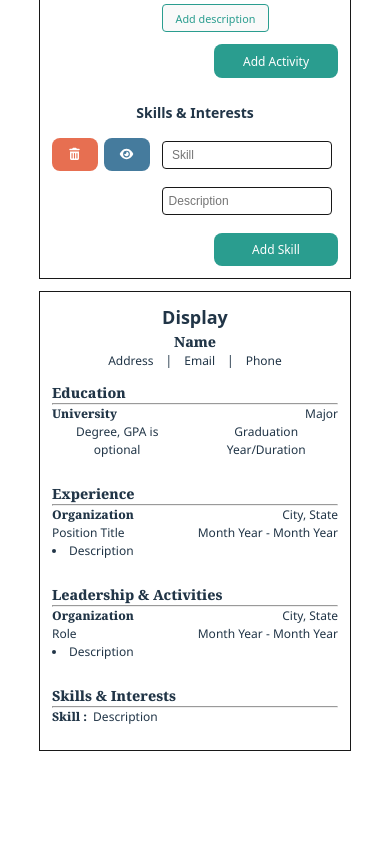
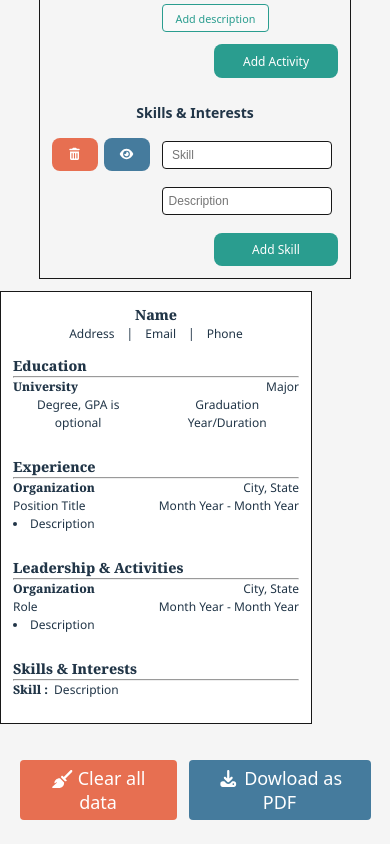
Before and after one commit to lunarwong/cv-application-builder, a React (Vite) app: page / in a window 390 px wide. Shown: the part 1363-2207 px from the top of the page. Before the commit the page ends 2114 px from the top, so only its background shows below. Built offline with nearby package versions, Linux system fonts and the light colour scheme; a web font is replaced by a local one.

Commit message:
feat: local storage function

```diff
--- a/src/App.css
+++ b/src/App.css
@@ -8,6 +8,8 @@
 
 input {
   border: 1px solid var(--black);
+  background-color: var(--white);
+
   border-radius: 4px;
   padding: 0.5rem;
   font-size: 1rem;
@@ -18,6 +20,58 @@ input {
 }
 
 
+.display-and-btn {
+  display: flex;
+  flex-direction: column;
+  gap: 1rem;
+
+}
+
+.display-and-btn .btn-container{
+  min-width: 90%;
+  margin-right: 1.5rem;
+
+  display: flex;
+  flex-direction: row;
+  justify-content: space-between;
+  align-items: center;
+}
+
+.clear-data-btn {
+  background-color: var(--red);
+  color: var(--white);
+  border: none;
+  padding: 0.5rem 1rem;
+  border-radius: 4px;
+  cursor: pointer;
+
+  font-size: 1.5rem;
+
+  transition: background-color 0.3s ease;
+}
+
+.clear-data-btn:hover {
+  background-color: var(--dark-red);
+  transition: background-color 0.3s ease;
+}
+
+
+.export-data-btn{
+  background-color: var(--blue);
+  color: var(--white);
+  border: none;
+  padding: 0.5rem 1rem;
+  border-radius: 4px;
+  cursor: pointer;
+
+  font-size: 1.5rem;
+  transition: background-color 0.3s ease;
+}
+
+.export-data-btn:hover {
+  background-color: var(--dark-blue);
+  transition: background-color 0.3s ease;
+}
 
 
 
@@ -44,6 +98,22 @@ input {
     width: 100%;
     max-width: 100vw;
 
+  }
+  .display-and-btn {
+    width: 100%;
+    max-width: 100vw;
+    margin: 0 auto;
+  }
+
+  .display-and-btn .btn-container{
+    flex-direction: row;
+    align-items: center;
+    gap: 1rem;
+    margin-left: 0;
+    margin-right: 0;
+    /* width: 80vw; */
+    max-width: 80%;
+    margin: 2rem auto;
   }
 
   /* .modify-container{
--- a/src/App.jsx
+++ b/src/App.jsx
@@ -1,18 +1,29 @@
-import { useState } from 'react'
+import { useState, useEffect } from 'react'
 import './App.css'
 import EditForm from './components/EditForm'
 import Display from './components/Display'
+import { FontAwesomeIcon } from '@fortawesome/react-fontawesome';
+import { faBroom, faDownload } from "@fortawesome/free-solid-svg-icons";
+
 
 
 function App() {
-  const [cvData, setCvData] = useState({
+
+  //Data & set data, show data in local storage
+  const [cvData, setCvData] = useState(() => {
+    const savedData = localStorage.getItem('cvData');
+    return savedData ? JSON.parse(savedData) : {
       name: 'Name',
       address: 'Address',
       email: 'Email',
-        phone: 'Phone',
-      });
+      phone: 'Phone'
+    }}
+  );
 
-  const [eduData, setEduData] = useState([{
+  const [eduData, setEduData] = useState(() => {
+    const savedData = localStorage.getItem('eduData');
+    return savedData ? JSON.parse(savedData) :
+    [{
     university: 'University',
     major: 'Major',
     degree: 'Degree, GPA is optional',
@@ -20,33 +31,126 @@ function App() {
     thesis: '',
     additionalDetail: '',
     visible: true
-  }]);
+    }]}
+  );
 
-  const [expData, setExpData] = useState([{
+
+
+  const [expData, setExpData] = useState(() =>{
+    const savedData = localStorage.getItem('expData');
+    return savedData ? JSON.parse(savedData) :
+    [{
         organization: 'Organization',
         city: 'City, State',
         position: 'Position Title',
         year: 'Month Year - Month Year',
         description: ['Description'],
         visible: true
-      }]);
+    }]}
+  );
 
-    const [actData, setActData] = useState([{
+  const [actData, setActData] = useState(() => {
+    const savedData = localStorage.getItem('actData');
+    return savedData ? JSON.parse(savedData) :
+    [{
       organization: 'Organization',
       city: 'City, State',
       role: 'Role',
       year: 'Month Year - Month Year',
       description: ['Description'],
       visible: true
-      }]);
+    }]}
+);
 
-      const [skillData, setSkillData] = useState([
-        {
+  const [skillData, setSkillData] = useState(() => {
+    const savedData = localStorage.getItem('skillData');
+    return savedData ? JSON.parse(savedData) :
+    [{
       skill: "Skill",
       description: "Description",
       visible: true
+    }]}
+  );
+
+  //store data in local storage
+  useEffect(() => {
+      localStorage.setItem("cvData", JSON.stringify(cvData))
+    }, [cvData])
+
+  useEffect(() => {
+      localStorage.setItem("eduData", JSON.stringify(eduData))
+    }, [eduData])
+
+  useEffect(() => {
+      localStorage.setItem("expData", JSON.stringify(expData))
+    }, [expData])
+
+  useEffect(() => {
+      localStorage.setItem("actData", JSON.stringify(actData))
+    }, [actData])
+
+  useEffect(() => {
+      localStorage.setItem("skillData", JSON.stringify(skillData))
+    }, [skillData])
+
+
+  //clear all data
+  const clearAllData = () => {
+    const confirmDel = window.confirm("Proceed delete all data?");
+    if (!confirmDel) {
+      console.log("Data not deleted");
+      return;
+    } else if (confirmDel) {
+      console.log("Data deleted");
+       localStorage.clear();
+    setCvData({
+      name: 'Name',name: 'Name',
+      address: 'Address',
+      email: 'Email',
+      phone: 'Phone'});
+    setEduData(
+      [{
+      university: 'University',
+      major: 'Major',
+      degree: 'Degree, GPA is optional',
+      year: 'Graduation Year/Duration',
+      thesis: '',
+      additionalDetail: '',
+      visible: true
+      }]
+    );
+    setExpData(
+      [{
+        organization: 'Organization',
+        city: 'City, State',
+        position: 'Position Title',
+        year: 'Month Year - Month Year',
+        description: ['Description'],
+        visible: true
+    }]
+    );
+    setActData(
+      [{
+        organization: 'Organization',
+        city: 'City, State',
+        role: 'Role',
+        year: 'Month Year - Month Year',
+        description: ['Description'],
+        visible: true
+      }]
+    );
+    setSkillData(
+      [{
+        skill: "Skill",
+        description: "Description",
+        visible: true
+      }]
+    );
     }
-      ]);
+
+  }
+
+  const exportDataPDF = () => {}
 
 
   return (
@@ -65,6 +169,7 @@ function App() {
           skillData={skillData}
           setSkillData={setSkillData}
         />
+        <div className='display-and-btn'>
           <Display
             cvData={cvData}
             eduData={eduData}
@@ -72,6 +177,13 @@ function App() {
             actData={actData}
             skillData={skillData}
           />
+          <div className='btn-container'>
+            <button className='clear-data-btn' onClick={clearAllData} ><FontAwesomeIcon icon={faBroom}/> Clear all data</button>
+            <button className='export-data-btn' onClick={exportDataPDF}><FontAwesomeIcon icon={faDownload}/> Dowload as PDF</button>
+          </div>
+
+        </div>
+
       </div>
     </>
   )
--- a/src/components/Display.jsx
+++ b/src/components/Display.jsx
@@ -5,7 +5,6 @@ const Display = ({cvData, eduData, expData, actData, skillData}) => {
     return (
         <>
         <div className='display-container'>
-        <h2>Display</h2>
 
         <div className='export-content'>
           <h3 className="content-head center">{cvData.name}</h3>
--- a/src/components/EditForm.jsx
+++ b/src/components/EditForm.jsx
@@ -5,8 +5,7 @@ import { faEye, faEyeSlash, faTrashCan } from "@fortawesome/free-solid-svg-icons
 
 const EditForm = (
   { cvData, setCvData, eduData, setEduData, expData, setExpData
-    , actData, setActData, skillData, setSkillData
-   }
+    , actData, setActData, skillData, setSkillData}
   ) => {
 
       //EDUCATION SECTION//
@@ -142,18 +141,6 @@ const EditForm = (
             i === index ? { ...item, visible: !item.visible } : item
           )
         );
-      };
-
-
-
-      // Function to save the CV
-      const saveCv = () => {
-        // Logic to save the CV data
-      };
-
-      // Function to download the CV
-      const downloadCv = () => {
-        // Logic to download the CV as a file
       };
 
 
--- a/src/css/display.css
+++ b/src/css/display.css
@@ -3,6 +3,8 @@
 
 .display-container {
   border: 1px solid var(--black);
+  background-color: var(--white);
+
   padding: 1rem;
   margin-right: 1.5rem;
   min-width: 45vw;
--- a/src/index.css
+++ b/src/index.css
@@ -80,10 +80,11 @@ button:focus-visible {
   outline: 4px auto -webkit-focus-ring-color;
 }
 
+
 @media (prefers-color-scheme: light) {
   :root {
     color: #213547;
-    background-color: #ffffff;
+    background-color: var(--light);
   }
   a:hover {
     color: #747bff;
```
Lines whose indentation alone changed are shown as unchanged.
